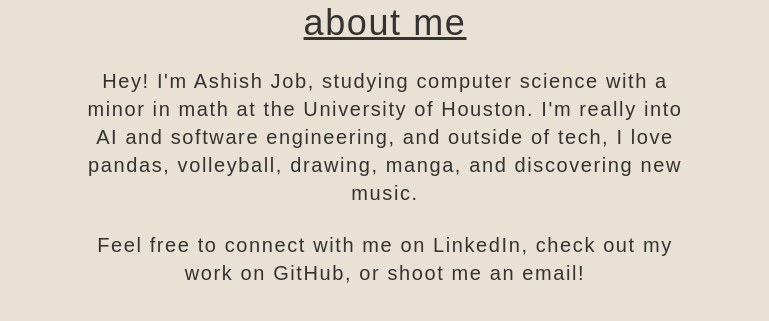
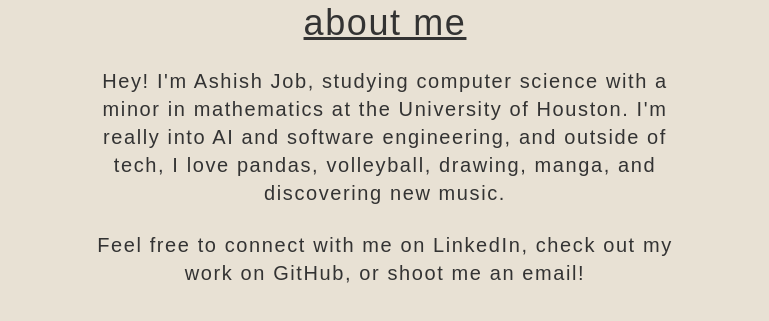
Before and after one commit to Ashishjob/portfolio, a Next.js app: page /main in a window 1280 px wide. Shown: the part 385-706 px from the top of the page, without its empty margins (255-1024 px from the left). Built offline with nearby package versions, Linux system fonts and the light colour scheme.

Commit message:
feat: add small hover features to text

```diff
--- a/app/about/page.tsx
+++ b/app/about/page.tsx
@@ -16,12 +16,12 @@
         </span>
         <br></br><br></br>
             <span className="text-sm md:text-xl">
-            Hey! I&apos;m Ashish Job, studying computer science with a minor in math at the University of Houston. I&apos;m really into AI and software engineering, and outside of tech, I love pandas, volleyball, drawing, manga, and discovering new music.
+            Hey! I&apos;m <span className="hover:text-red">Ashish Job</span>, studying <span className="hover:text-red">computer science</span> with a <span className="hover:text-red">minor in mathematics</span> at the University of Houston. I&apos;m really into <span className="hover:text-red">AI</span> and <span className="hover:text-red">software engineering</span>, and outside of tech, I love pandas, volleyball, drawing, manga, and discovering new music.
           </span>
           <br></br><br></br>
           <span className="text-sm md:text-xl">
-          Feel free to connect with me on LinkedIn, check out my work on GitHub, or shoot
-          me an email!
+          Feel free to connect with me on <span className="hover:text-red"><a href="https://www.linkedin.com/in/ashish-job/" target="_blank">LinkedIn</a></span>, check out my work on <span className="hover:text-red"><a href="https://github.com/Ashishjob" target="_blank">GitHub</a></span>, or shoot
+          me an <span className="hover:text-red"><a href="mailto:ashishjob104@gmail.com" target="_blank">email</a></span>!
           </span>
         </div>
       </div>
--- a/app/components/page.tsx
+++ b/app/components/page.tsx
@@ -52,7 +52,7 @@
               onMouseOut={() => setIsHoveredResume(false)}
             />
           </Link>
-          <Link href="mailto:your-ashishjob104@gmail.com" target="_blank">
+          <Link href="mailto:ashishjob104@gmail.com" target="_blank">
             <Image
               src={isHoveredMail ? "/clickedMail.svg" : "/openMail.svg"}
               width={75}
```
Also changed, not shown: 1 other file (tests, documents, lock files or other folders).
